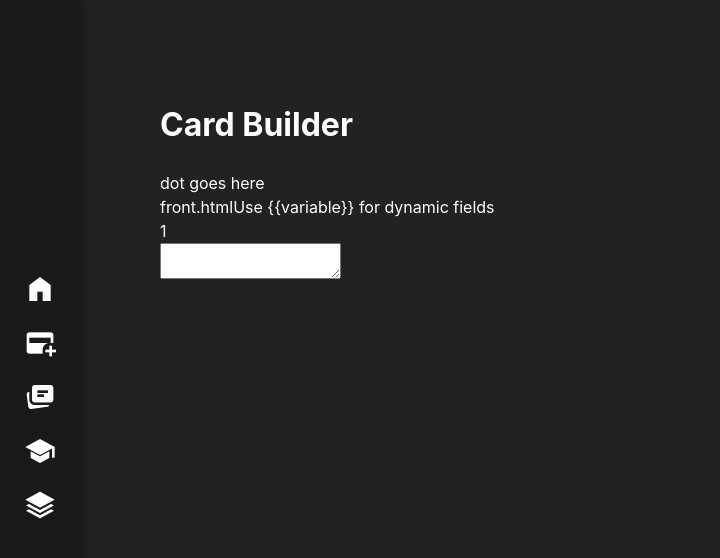
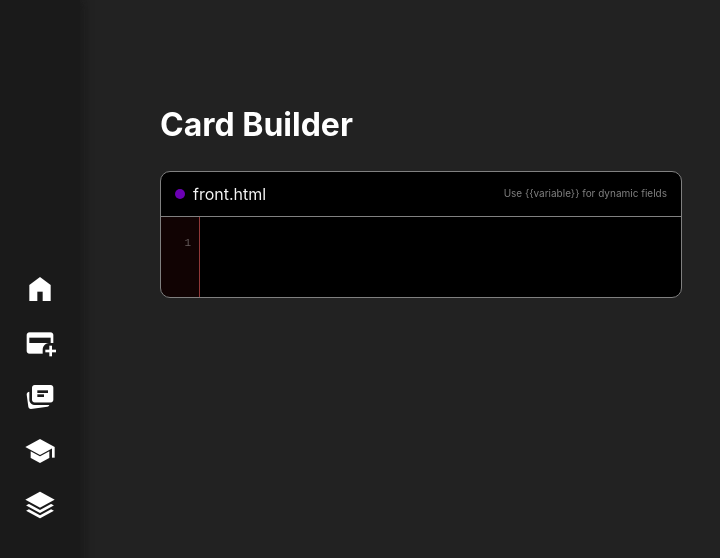
Before and after one commit to 18barbers2/gostudycards, a React (Vite) app in the folder frontend/: page /card-builder in a window 1280 px wide. Shown: the top 558 px of the page, without its empty margins (0-720 px from the left). Built offline with nearby package versions, Linux system fonts and the light colour scheme.

Commit message:
style: added styling to code-editor

```diff
--- a/frontend/src/components/CodeEditor.tsx
+++ b/frontend/src/components/CodeEditor.tsx
@@ -33,7 +33,7 @@ const CodeEditor = forwardRef<CodeEditorHandle, CodeEditorProps>(
     return (
         <div className="code-editor">
             <div className="code-editor-header">
-                <div className="code-editor-dot">dot goes here</div>
+                <div className="code-editor-dot"></div>
                 <span className="code-editor-filename">{filename}</span>
                 <span className="code-editor-hint">Use {'{{variable}}'} for dynamic fields</span>
             </div>
--- a/frontend/src/css/CodeEditor.css
+++ b/frontend/src/css/CodeEditor.css
@@ -0,0 +1,113 @@
+:root {
+    --bg-app:        #18181c;
+    --bg-panel:      #222228;
+    --bg-editor:     #1c1c22;
+    --bg-hover:      #2a2a32;
+    --bg-tab-active: #2e2e38;
+    --text-primary:  #ededf2;
+    --text-dim:      #707088;
+    --accent:        #8b72ff;
+    --accent-glow:   rgba(139, 114, 255, 0.25);
+    --accent-soft:   rgba(139, 114, 255, 0.12);
+    --border:        rgba(255,255,255,0.07);
+    --border-bright: rgba(255,255,255,0.13);
+    --radius-sm:     6px;
+    --radius-md:     10px;
+    --radius-lg:     14px;
+    --radius-pill:   999px;
+    --btn-size:      32px;
+    --font-ui:       'DM Sans', sans-serif;
+    --font-mono:     'DM Mono', monospace;
+}
+
+.code-editor {
+    display: flex;
+    flex-direction: column;
+    overflow: hidden;
+    background: black;
+    overflow: hidden;
+    transition: border-color 0.2s, box-shadow 0.2s;
+    border: 1px solid gray;
+    border-radius: 10px;
+    width: 50%;
+}
+
+.code-editor-header {
+    display: flex;
+    /* justify-content: center; */
+    align-items: center;
+    gap: 8px;
+    padding: 10px 14px;
+    border-bottom: 1px solid gray;
+    flex-shrink: 0;
+}
+
+.code-editor-dot {
+    width: 10px;
+    height: 10px;
+    border-radius: 50%;
+    background: rgb(153, 0, 255);
+    opacity: 0.7
+}
+
+.code-editor-filename {
+    font-size: 16px;
+    color: rgb(245, 245, 245);
+}
+
+.code-editor-hint {
+    margin-left: auto;
+    font-size: 10px;
+    color: rgb(255, 255, 255);
+    opacity: 0.5;
+}
+
+.code-editor-body {
+    flex: 1;
+    position: relative;
+    overflow: hidden;
+}
+
+.code-editor-line-numbers {
+    position: absolute;
+    top: 0; left: 0; bottom: 0;
+    width: 38px;
+    display: flex;
+    flex-direction: column;
+    padding: 16px 0;
+    border-right: 1px solid rgb(145, 56, 56);
+    background: rgba(143, 31, 31, 0.12);
+    pointer-events: none;
+    overflow: hidden;
+}
+
+.line-num {
+    font-family: var(--font-mono);
+    font-size: 11px;
+    color: rgb(255, 255, 255);
+    opacity: 0.35;
+    text-align: right;
+    padding-right: 8px;
+    line-height: 21px;
+    flex-shrink: 0;
+}
+
+.code-editor-textarea {
+    /* position: absolute; */
+    top: 0; left: 38px; right: 0; bottom: 0;
+    background: transparent;
+    border: none;
+    color: rgb(80, 80, 80);
+    font-family: var(--font-mono);
+    font-size: 13px;
+    line-height: 21px;
+    padding: 16px 14px;
+    resize: none;
+    outline: none;
+    caret-color: var(--accent);
+    tab-size: 2;
+}
+.code-editor-textarea::placeholder {
+    color: var(--text-dim);
+    opacity: 0.4;
+}
```
